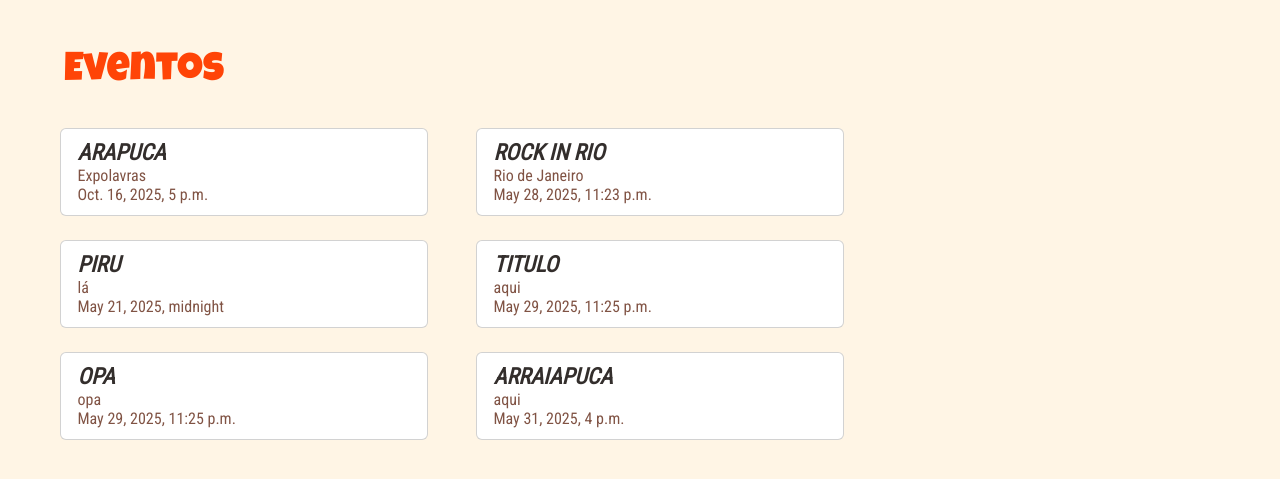
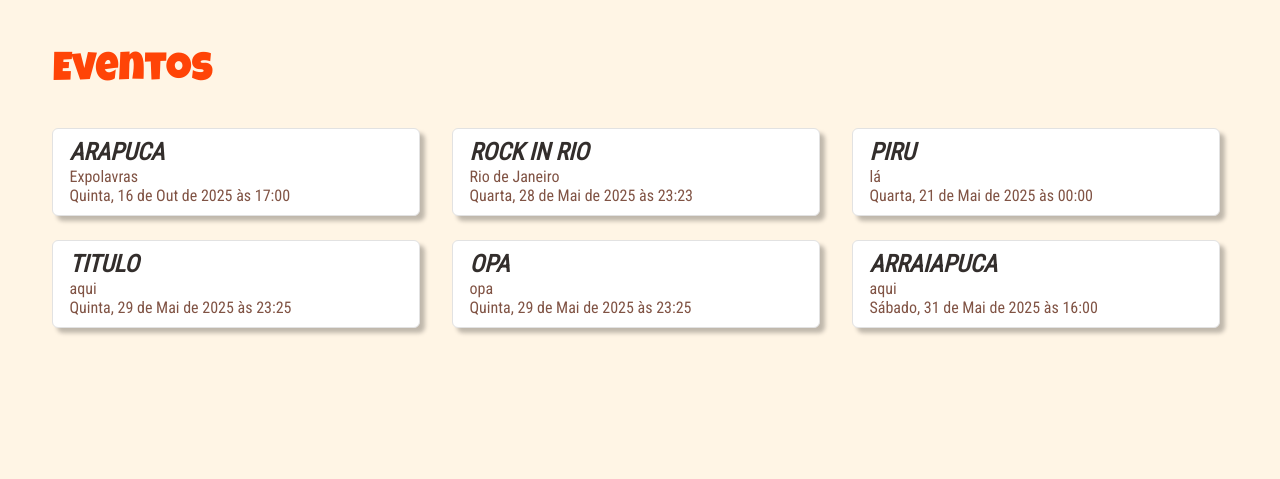
Before and after one commit to renanripee/Trabalho-Web, a Django app: page /home in a window 1280 px wide. Shown: the part 56-535 px from the top of the page. Run offline with Django 5.2, Linux system fonts and the light colour scheme; data comes from the database, SQL or seed files in the repository; both versions use the stored data as it was after the commit.

Commit message:
Finalizando detalhes da home

```diff
--- a/even/settings.py
+++ b/even/settings.py
@@ -43,6 +43,7 @@ INSTALLED_APPS = [
 MIDDLEWARE = [
     'django.middleware.security.SecurityMiddleware',
     'django.contrib.sessions.middleware.SessionMiddleware',
+    'django.middleware.locale.LocaleMiddleware',
     'django.middleware.common.CommonMiddleware',
     'django.middleware.csrf.CsrfViewMiddleware',
     'django.contrib.auth.middleware.AuthenticationMiddleware',
@@ -103,12 +104,12 @@ AUTH_PASSWORD_VALIDATORS = [
 # Internationalization
 # https://docs.djangoproject.com/en/5.2/topics/i18n/
 
-LANGUAGE_CODE = 'en-us'
+LANGUAGE_CODE = 'pt-br'
 
 TIME_ZONE = 'UTC'
 
 USE_I18N = True
-
+USE_L10N = True
 USE_TZ = True
 
 
--- a/evenapp/static/css/event.css
+++ b/evenapp/static/css/event.css
@@ -4,6 +4,10 @@ div.card {
 
     display: flex;
     justify-content: center;
+
+    box-shadow: 5px 5px 4px 0 rgba(0, 0, 0, 0.25);
+    border-color: #E2E2E2;
+    border-width: 1px;
 }
 
 h3, h4 {
@@ -12,7 +16,7 @@ h3, h4 {
 
 .event-title {
     margin: 0;
-    font-size: 1.4rem;
+    font-size: 1.5rem;
     font-style: italic;
     font-weight: 600;
     text-transform: uppercase;
--- a/evenapp/static/css/home.css
+++ b/evenapp/static/css/home.css
@@ -12,5 +12,5 @@
 
 h1.title {
     color: #FF4407 !important;
-    margin-left: 4rem;
+    margin-left: 3.3rem;
 }
--- a/evenapp/templates/events/event.html
+++ b/evenapp/templates/events/event.html
@@ -1,16 +1,19 @@
 <!-- templates/eventos/index.html -->
 {% load static %}
+{% load custom_filters %}
 
 {% block extra_css %}
 <link rel="stylesheet" href="{% static 'css/event.css' %}">
 {% endblock %}
 
 {% block content %}
-<div class="card mt-4 mx-4">
-    <div class="mx-3">
-        <h3 class="event event-title">{{evento.titulo}}</h3>
-        <h4 class="event event-details">{{evento.local}}</h4>
-        <h4 class="event event-details">{{evento.data}}</h4>
+<a href="{% url 'details' evento.id %}" style="text-decoration: none; color: inherit;">
+    <div class="card mt-4 mx-3">
+        <div class="mx-3">
+            <h3 class="event event-title">{{evento.titulo}}</h3>
+            <h4 class="event event-details">{{evento.local}}</h4>
+            <h4 class="event event-details">{{evento.data|format_date}}</h4>
+        </div>
     </div>
-</div>
+</a>
 {% endblock %}
--- /dev/null
+++ b/evenapp/templatetags/custom_filters.py
@@ -0,0 +1,41 @@
+from django import template
+
+register = template.Library()
+
+dias_semana = {
+    'Monday': 'Segunda',
+    'Tuesday': 'Terça',
+    'Wednesday': 'Quarta',
+    'Thursday': 'Quinta',
+    'Friday': 'Sexta',
+    'Saturday': 'Sábado',
+    'Sunday': 'Domingo'
+}
+
+meses = {
+    'Jan': 'Jan',
+    'Feb': 'Fev',
+    'Mar': 'Mar',
+    'Apr': 'Abr',
+    'May': 'Mai',
+    'Jun': 'Jun',
+    'Jul': 'Jul',
+    'Aug': 'Ago',
+    'Sep': 'Set',
+    'Oct': 'Out',
+    'Nov': 'Nov',
+    'Dec': 'Dez'
+}
+
+@register.filter
+def format_date(value):
+    if not value:
+        return ''
+
+    dia_semana = dias_semana[value.strftime('%A')]
+    dia = value.strftime('%d')
+    mes = meses[value.strftime('%b')]
+    ano = value.strftime('%Y')
+    hora = value.strftime('%H:%M')
+
+    return f'{dia_semana}, {dia} de {mes} de {ano} às {hora}'
```
Also changed, not shown: db.sqlite3, evenapp/templatetags/__init__.py (added).
